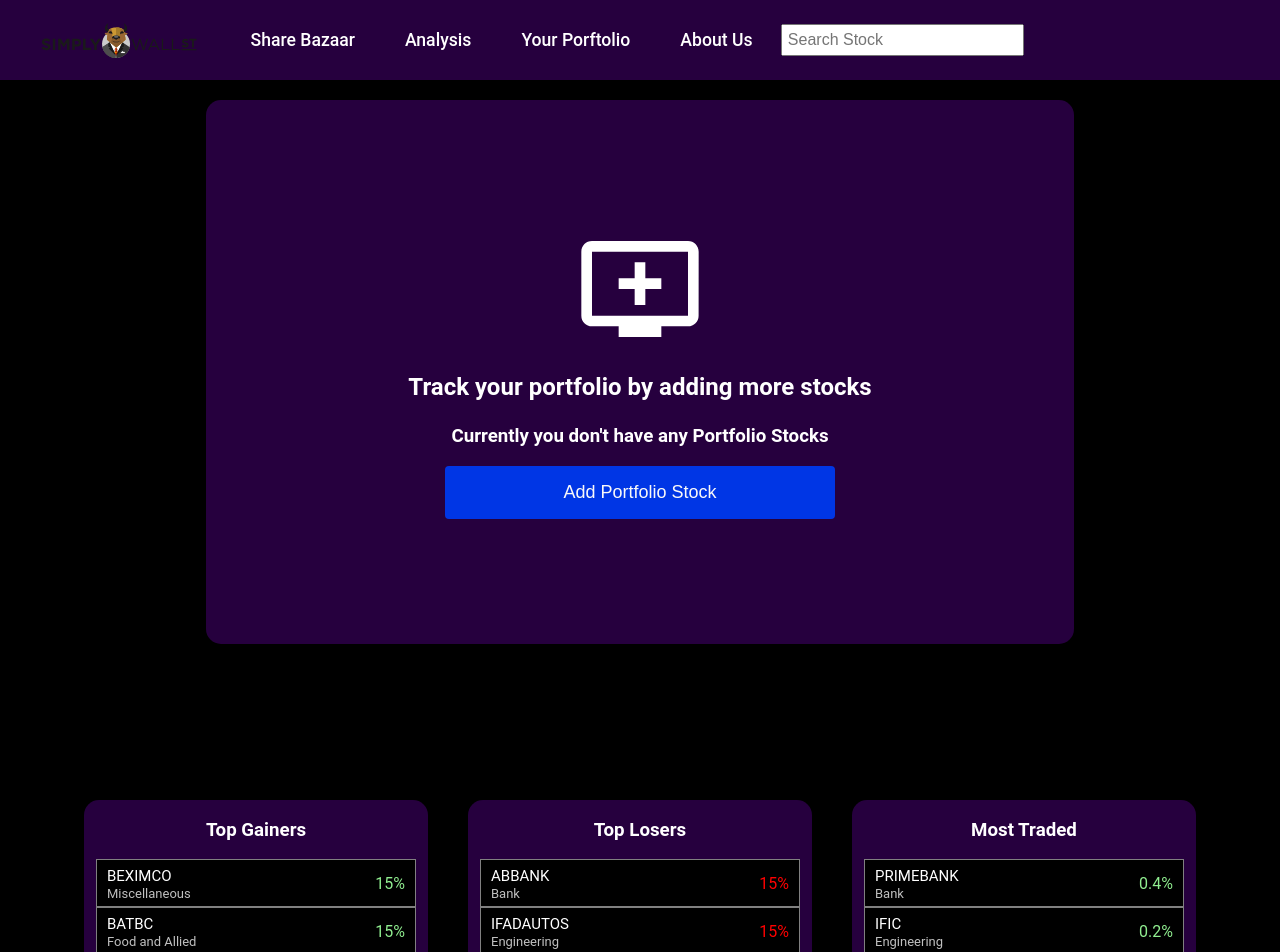
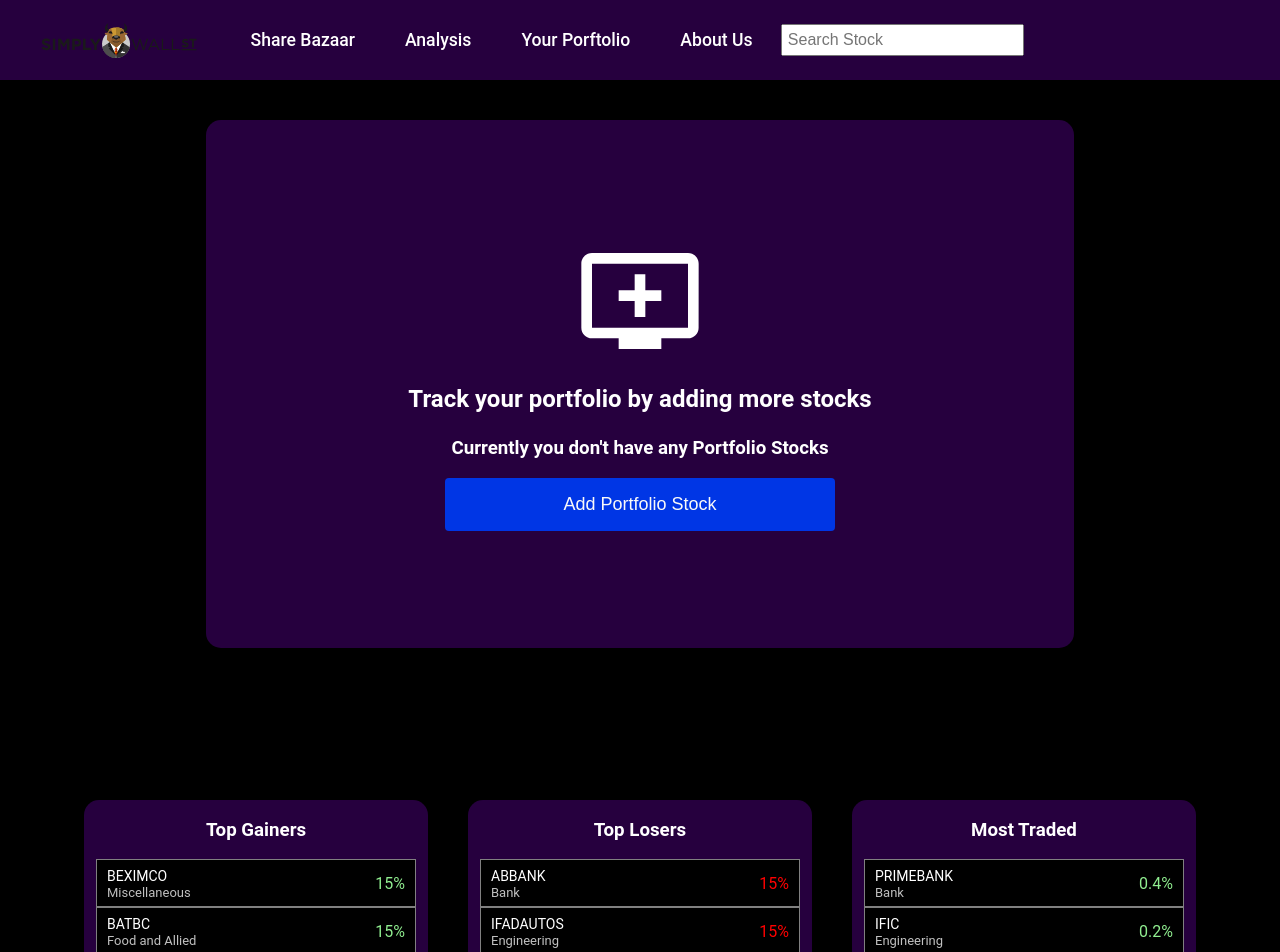
Before and after one commit to freelancerMahir/Share-Bazaar, a React (Create React App) app: page /dashboard in a window 1280 px wide. Shown: the top 952 px of the page. Built offline with nearby package versions, Linux system fonts and the light colour scheme.

Commit message:
fourth commit

```diff
--- a/src/components/Dashboard.js
+++ b/src/components/Dashboard.js
@@ -350,7 +350,7 @@ const CompanyName = styled.p`
 	margin: 15px;
 	margin-bottom: 0;
 	margin-left: 10px;
-	font-size: 15px;
+	font-size: 14px;
 	@media (max-width: 768px){
 		font-size: 10px;
 		margin-top: 8px;
@@ -528,6 +528,7 @@ const Portfoliogrowth = styled.div`
 	display: flex;
 	justify-content: center;
 	padding: 20px;
+	padding-top: 40px;
 	width: 100%;
 	height: 90vh;
 	margin-bottom: 0;
```
